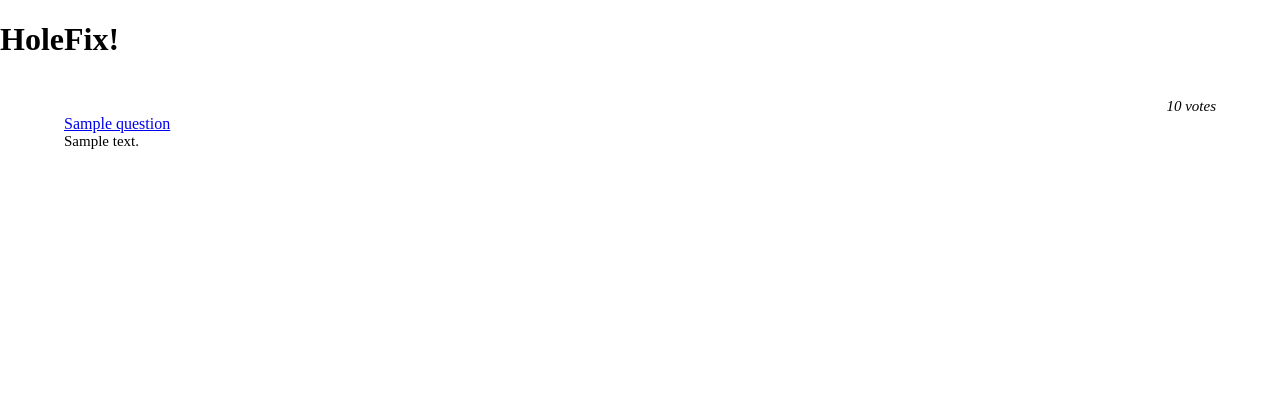
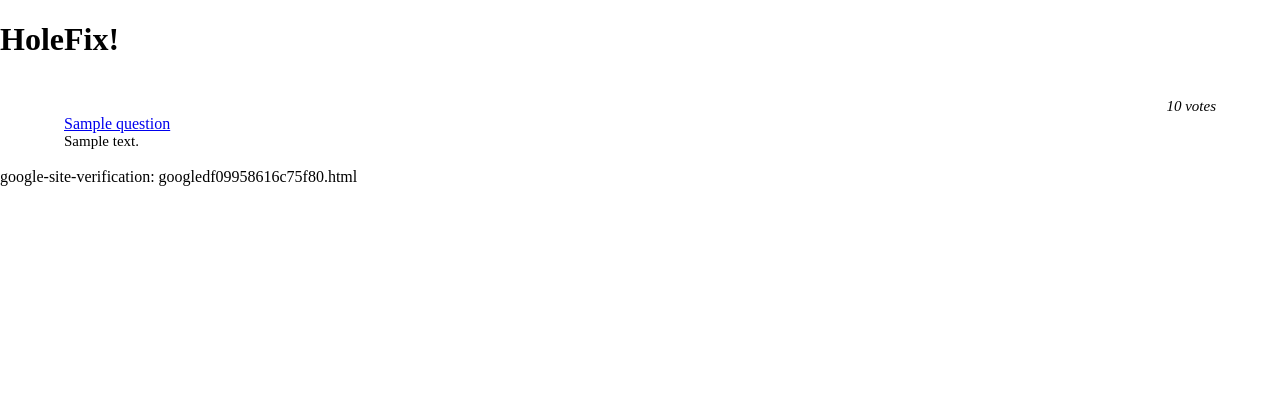
Before and after one commit to Jackall1651/jeopardy, a Django app: template polls/templates/polls/index.html in a window 1280 px wide. Shown: the top 420 px of the page. Run offline with Django 3.2, Linux system fonts and the light colour scheme; the template is opened without the code that fills it: most values are stand-ins (such as "Sample title", 1, 10 or a date in 2020); some libraries are stand-ins or nearby versions.

Commit message:
Update index.html

```diff
--- a/polls/templates/polls/index.html
+++ b/polls/templates/polls/index.html
@@ -85,3 +85,4 @@
     <script src="https://maps.googleapis.com/maps/api/js?key=AIzaSyCy1kHpYnXVnCVykAq8VskFB4Tx_BqM--w&callback=initMap"
     async defer></script>
 </html>
+google-site-verification: googledf09958616c75f80.html
```
